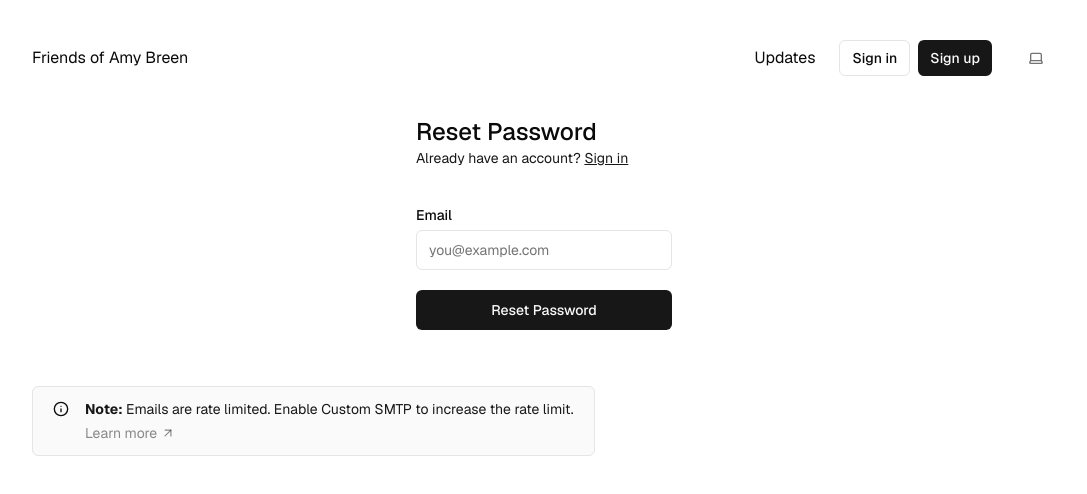
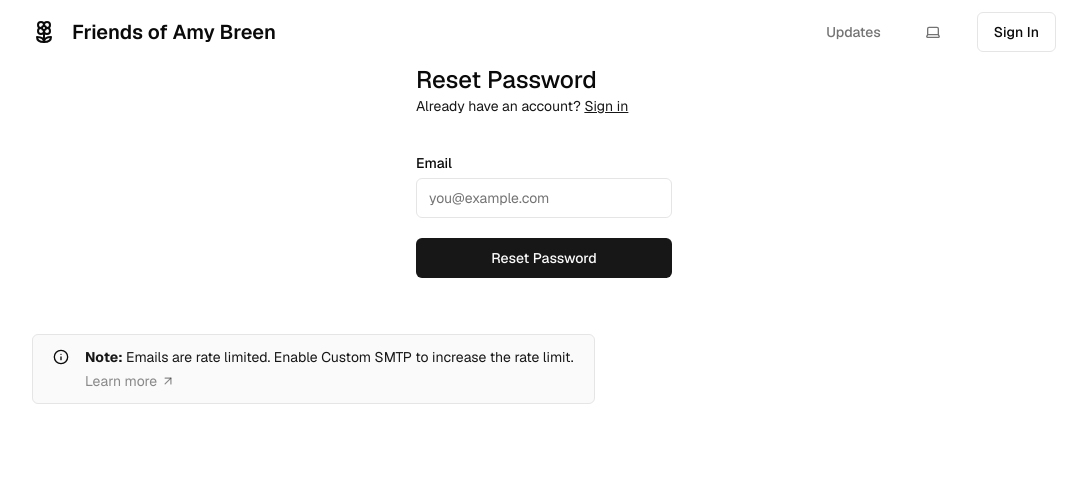
Before and after one commit to waxidiotic/friendsofamybreen, a Next.js app: page /forgot-password in a window 1280 px wide. Shown: the top 494 px of the page, without its empty margins (96-1183 px from the left). Built offline with nearby package versions, Linux system fonts and the light colour scheme; no server answers.

Commit message:
Extrapolate header

```diff
--- a/app/(auth-pages)/sign-in/page.tsx
+++ b/app/(auth-pages)/sign-in/page.tsx
@@ -8,7 +8,7 @@ import Link from "next/link";
 export default async function Login(props: { searchParams: Promise<Message> }) {
   const searchParams = await props.searchParams;
   return (
-    <form className="flex-1 flex flex-col min-w-64 mx-auto">
+    <form className="flex-1 flex flex-col min-w-64 mx-auto mt-12">
       <h1 className="text-2xl font-medium">Sign in</h1>
       <p className="text-sm text-foreground">
         Don't have an account?{" "}
--- a/app/(auth-pages)/sign-up/page.tsx
+++ b/app/(auth-pages)/sign-up/page.tsx
@@ -19,7 +19,7 @@ export default async function Signup(props: {
 
   return (
     <>
-      <form className="flex flex-col min-w-64 max-w-64 mx-auto">
+      <form className="flex flex-col min-w-64 max-w-64 mx-auto mt-12">
         <h1 className="text-2xl font-medium">Sign up</h1>
         <p className="text-sm text text-foreground">
           Already have an account?{" "}
--- a/app/actions.ts
+++ b/app/actions.ts
@@ -5,6 +5,7 @@ import { createClient } from "@/utils/supabase/server";
 import { headers } from "next/headers";
 import { redirect } from "next/navigation";
 import { CreatePostFormValues } from "@/components/create-post";
+import { revalidatePath } from "next/cache";
 
 export const signUpAction = async (formData: FormData) => {
   const email = formData.get("email")?.toString();
@@ -127,7 +128,7 @@ export const resetPasswordAction = async (formData: FormData) => {
 export const signOutAction = async () => {
   const supabase = await createClient();
   await supabase.auth.signOut();
-  return redirect("/sign-in");
+  return revalidatePath("/");
 };
 
 /** DB Actions */
--- a/app/layout.tsx
+++ b/app/layout.tsx
@@ -1,12 +1,9 @@
-import { ThemeSwitcher } from "@/components/theme-switcher";
 import { GeistSans } from "geist/font/sans";
 import { ThemeProvider } from "next-themes";
+import { Toaster } from "@/components/ui/sonner";
+import Header from "@/components/header";
+import { createClient } from "@/utils/supabase/server";
 import "./globals.css";
-import { UserNav } from "@/components/user-nav";
-import { Toaster } from "@/components/ui/sonner";
-import Link from "next/link";
-import { CreatePost } from "@/components/create-post";
-import { CreatePostButton } from "@/components/create-post-button";
 
 const defaultUrl = process.env.VERCEL_URL
   ? `https://${process.env.VERCEL_URL}`
@@ -18,11 +15,17 @@ export const metadata = {
   description: "Updates and memories of Amy Breen",
 };
 
-export default function RootLayout({
+export default async function RootLayout({
   children,
 }: {
   children: React.ReactNode;
 }) {
+  const supabase = await createClient();
+
+  const {
+    data: { user },
+  } = await supabase.auth.getUser();
+
   return (
     <html lang="en" className={GeistSans.className} suppressHydrationWarning>
       <body className="bg-background text-foreground pl-[calc(100vw-100%)]">
@@ -33,27 +36,7 @@ export default function RootLayout({
           disableTransitionOnChange
         >
           <section className="mx-auto max-w-3xl px-4 sm:px-6 xl:max-w-5xl xl:px-0">
-            <header className="flex items-center w-full justify-between py-10">
-              <Link className="break-words" href="/">
-                Friends of Amy Breen
-              </Link>
-              <div className="flex items-center space-x-4 leading-5 sm:space-x-6">
-                <div className="no-scrollbar hidden max-w-40 items-center space-x-4 overflow-x-auto sm:flex sm:space-x-6 md:max-w-72 lg:max-w-96">
-                  <Link className="block" href="/">
-                    Updates
-                  </Link>
-                  {}
-                  {/* <a className="block" href="/">
-                    Memories
-                  </a> */}
-                  <CreatePostButton />
-                </div>
-                <UserNav />
-                <div className="mr-5 flex items-center">
-                  <ThemeSwitcher />
-                </div>
-              </div>
-            </header>
+            <Header />
             {children}
           </section>
           <Toaster richColors />
--- /dev/null
+++ b/components/header.tsx
@@ -0,0 +1,53 @@
+import Link from "next/link";
+import { Flower2Icon, Menu } from "lucide-react";
+import { Button } from "@/components/ui/button";
+import { UserNav } from "@/components/user-nav";
+import { ThemeSwitcher } from "./theme-switcher";
+
+export default async function Header() {
+  return (
+    <header className="bg-background w-full">
+      <div className="mx-auto  w-full">
+        <div className="flex items-center justify-between h-16">
+          <div className="flex-shrink-0">
+            <Link
+              href="/"
+              aria-label="Home"
+              className="flex space-x-4 items-center font-semibold"
+            >
+              <Flower2Icon />
+              <div className="text-xl">Friends of Amy Breen</div>
+            </Link>
+          </div>
+          <div className="hidden md:flex md:items-center md:space-x-6">
+            <nav className="flex space-x-4 items-center">
+              <Button asChild variant="ghost">
+                <Link
+                  href="/updates"
+                  className="text-muted-foreground hover:text-primary px-3 py-2 rounded-md text-sm font-medium"
+                >
+                  Updates
+                </Link>
+              </Button>
+              {/* <Button asChild variant="ghost">
+                <Link
+                  href="/memories"
+                  className="text-muted-foreground hover:text-primary px-3 py-2 rounded-md text-sm font-medium"
+                >
+                  Memories
+                </Link>
+              </Button> */}
+              <ThemeSwitcher />
+              <UserNav />
+            </nav>
+          </div>
+          <div className="flex md:hidden">
+            <Button variant="ghost" size="icon" aria-label="Open menu">
+              <Menu className="h-6 w-6" />
+            </Button>
+          </div>
+        </div>
+      </div>
+    </header>
+  );
+}
--- a/components/user-nav.tsx
+++ b/components/user-nav.tsx
@@ -12,7 +12,7 @@ import { signOutAction } from "@/app/actions";
 import { getUserProfile, isUserAdmin } from "@/utils/supabase/queries";
 import { getName, getNameInitials } from "@/utils/utils";
 import Link from "next/link";
-import { User } from "lucide-react";
+import { UserIcon } from "lucide-react";
 
 export const UserNav = async () => {
   const supabase = await createClient();
@@ -23,12 +23,9 @@ export const UserNav = async () => {
 
   if (!user) {
     return (
-      <div className="flex gap-2">
-        <Button asChild size="sm" variant={"outline"}>
-          <Link href="/sign-in">Sign in</Link>
-        </Button>
-        <Button asChild size="sm" variant={"default"}>
-          <Link href="/sign-up">Sign up</Link>
+      <div className="pl-2">
+        <Button variant="outline">
+          <Link href="/sign-in">Sign In</Link>
         </Button>
       </div>
     );
@@ -40,10 +37,14 @@ export const UserNav = async () => {
   return (
     <DropdownMenu>
       <DropdownMenuTrigger asChild>
-        <Button variant="ghost" className="relative h-8 w-8 rounded-full">
+        <Button variant="ghost" className="relative w-8 h-8 rounded-full">
           <Avatar className="h-8 w-8">
             <AvatarFallback>
-              {userProfile.first_name ? getNameInitials(userProfile) : <User />}
+              {userProfile.first_name ? (
+                getNameInitials(userProfile)
+              ) : (
+                <UserIcon />
+              )}
             </AvatarFallback>
           </Avatar>
         </Button>
```
